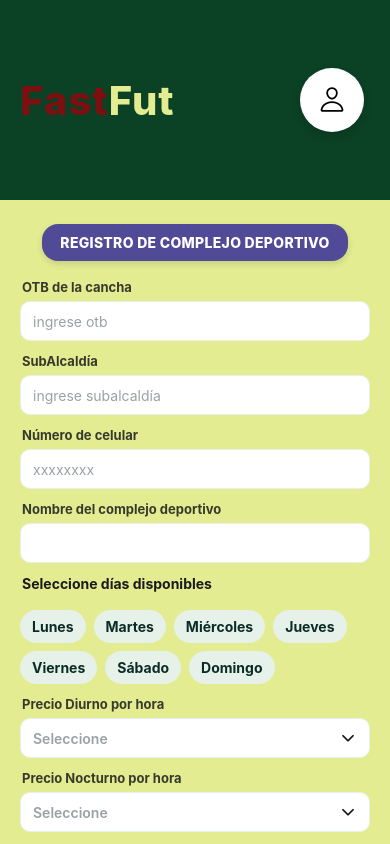
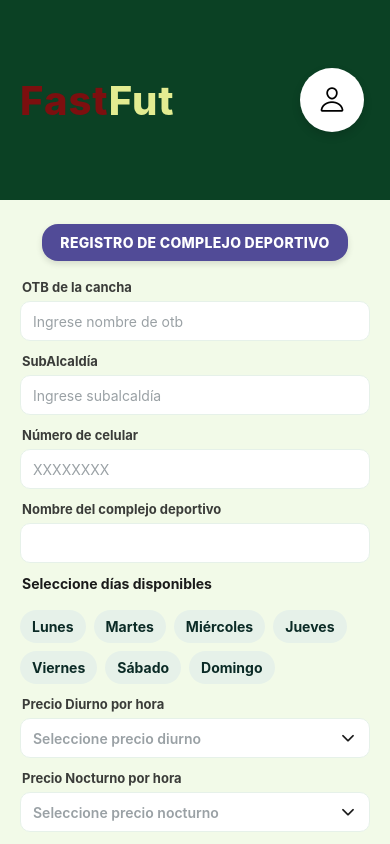
Before and after one commit to VictoriaGrageda/sistema-reserva-canchas, a React Native app in the folder frontend/: screen /RegistroComplejoDeportivo in a window 390 px wide. Built offline with nearby package versions, Linux system fonts and the light colour scheme.

Commit message:
update changes

```diff
--- a/frontend/src/screens_gestor/HomeGestorScreen.tsx
+++ b/frontend/src/screens_gestor/HomeGestorScreen.tsx
@@ -69,14 +69,12 @@ const styles = StyleSheet.create({
 
   // Panel blanco mejorado
   panel: {
-    height: 390,
-    width: 280,
-    maxWidth: 340,       // mejor en teléfonos grandes
-    minHeight: 300,
+    height: 400,
+    width: 300,
     backgroundColor: '#FFFFFF',
     borderRadius: 20,
     padding: 24,
-    gap: 80,
+    gap:30 ,
     justifyContent: 'center',
 
     // Sombra cross-platform
@@ -94,7 +92,6 @@ const styles = StyleSheet.create({
     width: '100%',
     borderRadius: 18,
     paddingVertical: 18,
-
 
 
   },
--- a/frontend/src/screens_gestor/RegistroCanchasScreen.tsx
+++ b/frontend/src/screens_gestor/RegistroCanchasScreen.tsx
@@ -232,7 +232,7 @@ export default function RegistroCanchas({ navigation }: NavProps<"RegistroCancha
           <Labeled label="Precio Diurno por hora">
             <Select
               value={precioDiurno}
-              placeholder="Seleccione"
+              placeholder="Seleccione precio diurno"
               onPress={() => openSelect("Precio diurno", precios, setPrecioDiurno)}
             />
           </Labeled>
@@ -240,7 +240,7 @@ export default function RegistroCanchas({ navigation }: NavProps<"RegistroCancha
           <Labeled label="Precio Nocturno por hora">
             <Select
               value={precioNocturno}
-              placeholder="Seleccione"
+              placeholder="Seleccione precio nocturno"
               onPress={() => openSelect("Precio nocturno", precios, setPrecioNocturno)}
             />
           </Labeled>
@@ -248,7 +248,7 @@ export default function RegistroCanchas({ navigation }: NavProps<"RegistroCancha
           <Labeled label="Tipo de campo deportivo">
             <Select
               value={tipoCampo}
-              placeholder="Seleccione"
+              placeholder="Seleccione tipo de campo de la cancha "
               onPress={() => openSelect("Tipo de campo", tiposCampo, setTipoCampo)}
             />
           </Labeled>
@@ -256,7 +256,7 @@ export default function RegistroCanchas({ navigation }: NavProps<"RegistroCancha
           <Labeled label="Tipo de cancha deportiva">
             <Select
               value={tipoCancha}
-              placeholder="Seleccione"
+              placeholder="Seleccione el tipo de cancha "
               onPress={() => openSelect("Tipo de cancha", tiposCancha, setTipoCancha)}
             />
           </Labeled>
--- a/frontend/src/screens_gestor/RegistroComplejoDeportivoScreen.tsx
+++ b/frontend/src/screens_gestor/RegistroComplejoDeportivoScreen.tsx
@@ -193,15 +193,15 @@ export default function RegistroComplejoDeportivoScreen(
         <View style={styles.form}>
           {/* Campos básicos */}
           <Labeled label="OTB de la cancha">
-            <Input placeholder="ingrese otb" value={otb} onChangeText={setOtb} />
+            <Input placeholder="Ingrese nombre de otb" value={otb} onChangeText={setOtb} />
           </Labeled>
 
           <Labeled label="SubAlcaldía">
-            <Input placeholder="ingrese subalcaldía" value={subAlcaldia} onChangeText={setSubAlcaldia} />
+            <Input placeholder="Ingrese subalcaldía" value={subAlcaldia} onChangeText={setSubAlcaldia} />
           </Labeled>
 
           <Labeled label="Número de celular">
-            <Input placeholder="xxxxxxxx" keyboardType="phone-pad" value={telefono} onChangeText={setTelefono} />
+            <Input placeholder="XXXXXXXX" keyboardType="phone-pad" value={telefono} onChangeText={setTelefono} />
           </Labeled>
 
           <Labeled label="Nombre del complejo deportivo">
@@ -230,7 +230,7 @@ export default function RegistroComplejoDeportivoScreen(
           <Labeled label="Precio Diurno por hora">
             <Select
               value={precioDiurno}
-              placeholder="Seleccione"
+              placeholder="Seleccione precio diurno"
               onPress={() => openSelect("Precio diurno", PRECIOS, setPrecioDiurno)}
             />
           </Labeled>
@@ -238,7 +238,7 @@ export default function RegistroComplejoDeportivoScreen(
           <Labeled label="Precio Nocturno por hora">
             <Select
               value={precioNocturno}
-              placeholder="Seleccione"
+              placeholder="Seleccione precio nocturno"
               onPress={() => openSelect("Precio nocturno", PRECIOS, setPrecioNocturno)}
             />
           </Labeled>
@@ -450,7 +450,7 @@ function Select({
 
 /** ==================== Estilos ==================== */
 const styles = StyleSheet.create({
-  screen: { flex: 1, backgroundColor: colors.yellow },
+  screen: { flex: 1, backgroundColor: colors.lightGreen },
   content: { padding: 20, gap: 12 },
 
   headerChip: {
```
